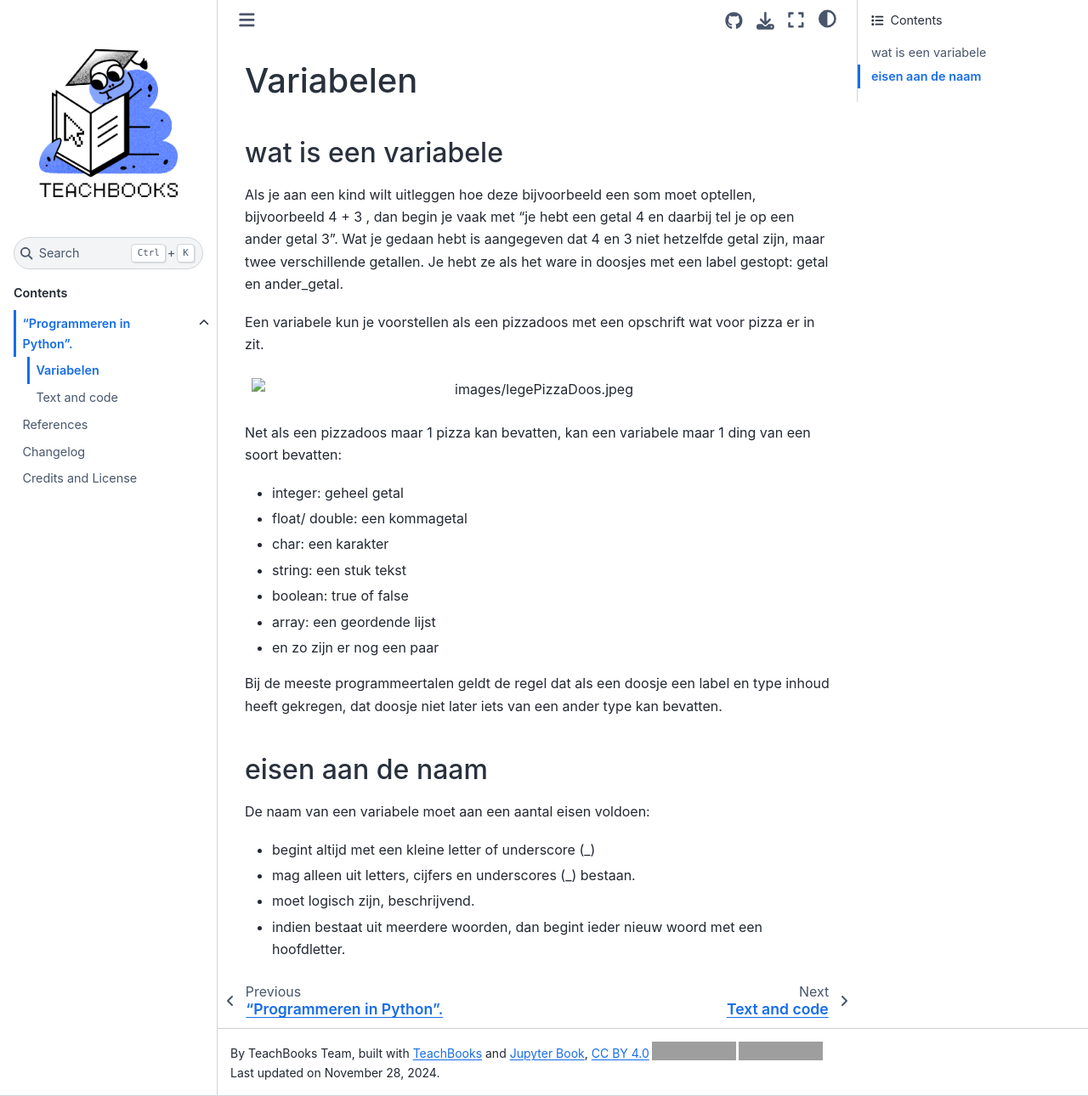
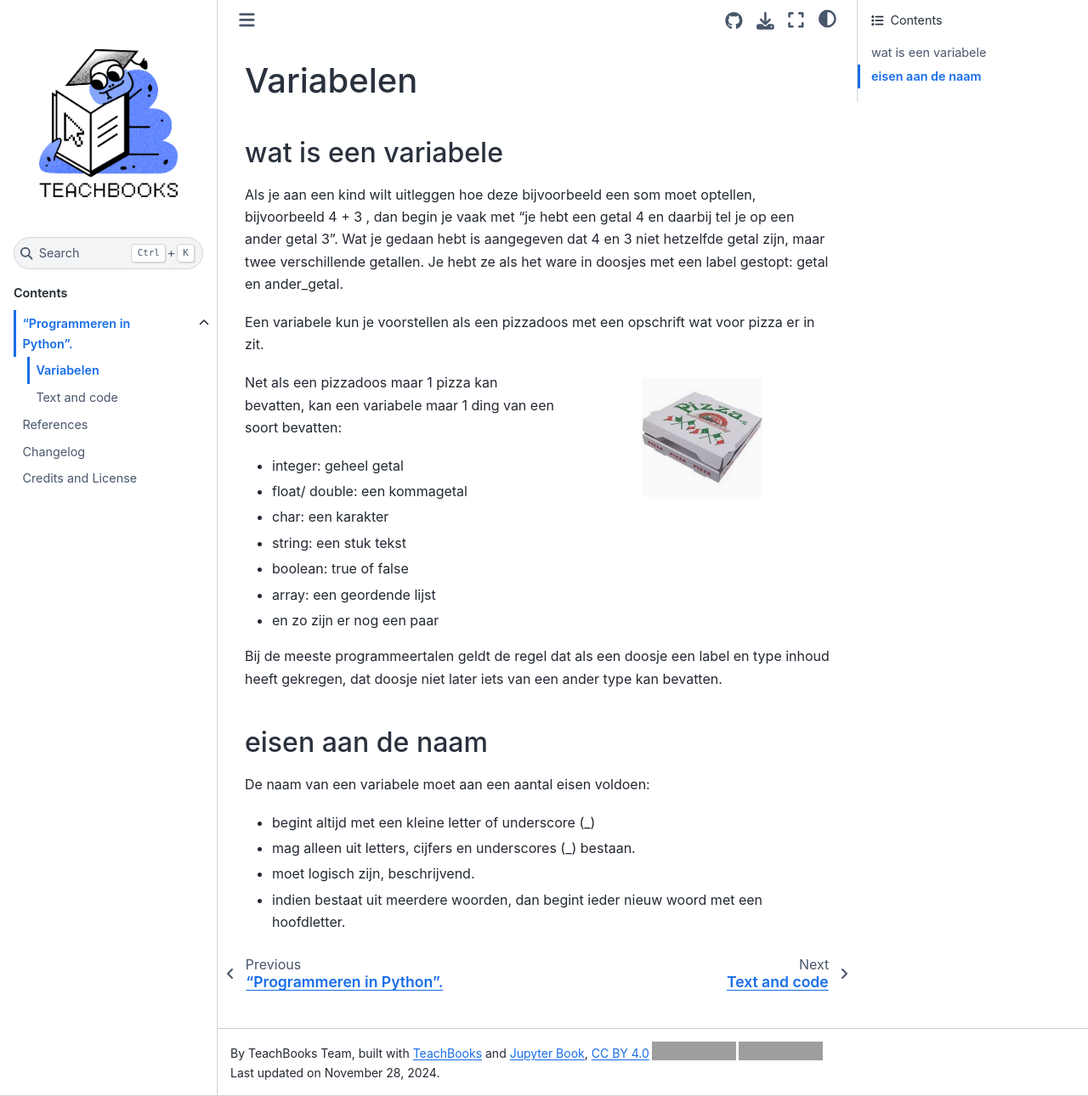
Before and after one commit to nerdyJuffie/PythonLeren, a Jupyter Book: the page built from book/some_content/variabelen.md, in a window 1280 px wide and 1290 px high. Shown: the whole window at 85% size. Built offline with Jupyter Book 1.0.4 settings and Sphinx 7.4.7 and the Sphinx Book theme 1.1.4, drawn with Linux system fonts in a browser that asks for light colours; comment, search, counter and statistics services are not loaded; grey boxes are pictures that could not be loaded.

Commit message:
Update variabelen.md

````diff
--- a/book/some_content/variabelen.md
+++ b/book/some_content/variabelen.md
@@ -4,14 +4,14 @@
 Als je aan een kind wilt uitleggen hoe deze bijvoorbeeld een som moet optellen, bijvoorbeeld 4 + 3 , dan begin je vaak met "je hebt een getal 4 en daarbij tel je op een ander getal 3". Wat je gedaan hebt is aangegeven dat 4 en 3 niet hetzelfde getal zijn, maar twee verschillende getallen. Je hebt ze als het ware in doosjes met een label gestopt: getal en ander_getal.
 
 Een variabele kun je voorstellen als een pizzadoos met een opschrift wat voor pizza er in zit.
-```{figure} ../images/legePizzaDoos.jpeg
-    ---
-    width: 50%
-    name: demoexample2
-    align: right
-    ---
-    example 2: width (50%) as percentage, align right
+
+```{figure} ../figures/legePizzaDoos.jpeg
+---
+width: 50%
+align: right
+---
 ```
+
 Net als een pizzadoos maar 1 pizza kan bevatten, kan een variabele maar 1 ding van een soort bevatten:
 - integer: geheel getal
 - float/ double: een kommagetal
````
